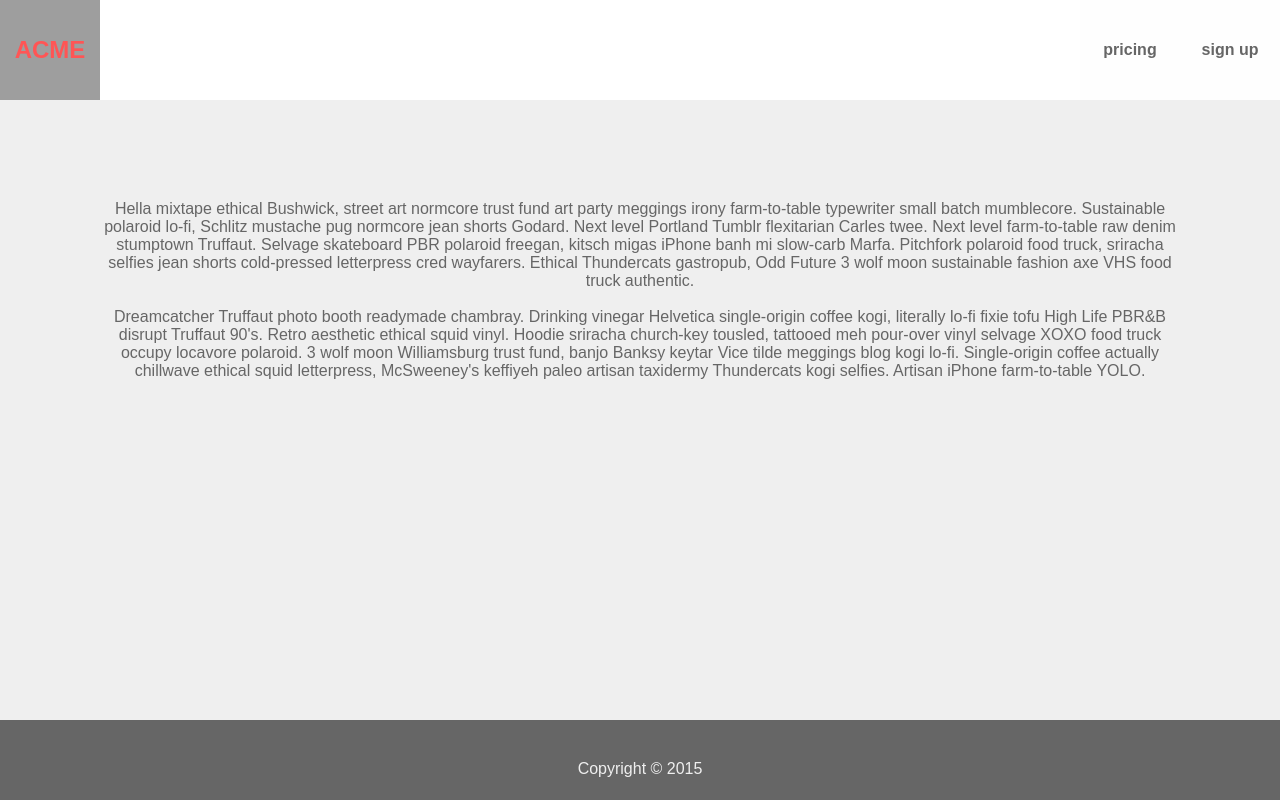
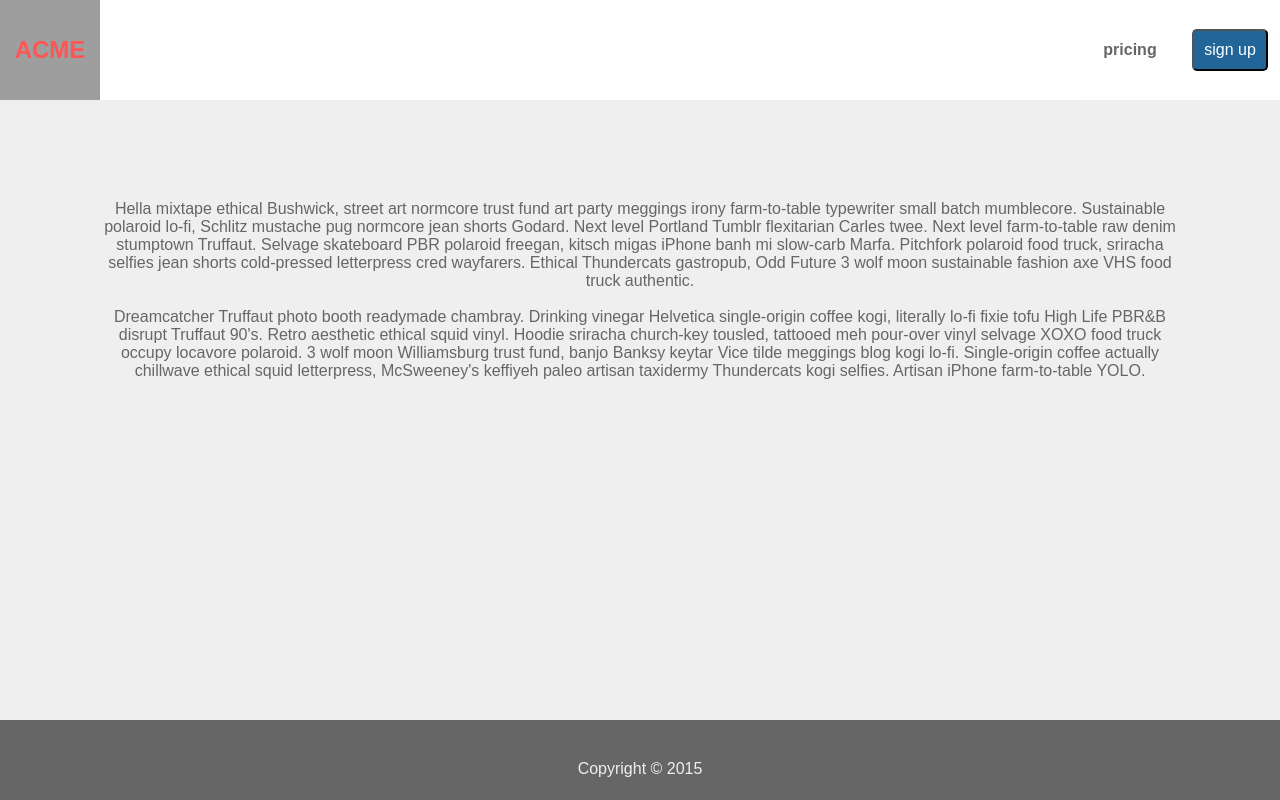
Before and after one commit to murrayclement/fewd-34, a plain HTML site: page week-2/homework/acme.html in a window 1280 px wide. Drawn offline with Linux system fonts and the light colour scheme; grey boxes are pictures that could not be loaded.

Commit message:
fixed button

```diff
--- a/week-2/homework/acme.html
+++ b/week-2/homework/acme.html
@@ -11,7 +11,7 @@
         <th class="logo">ACME</th>
         <th class="space" colspan="2"></th>
         <th class="products"><a href="#0">pricing</a></th>
-        <th class="sign-up"><a href="#0">sign up</a></th>
+        <th class="sign-up"><button>sign up</button></th>
       </tr>
     </table>
   </header>
@@ -31,6 +31,7 @@
 </html>
 
 <style media="screen">
+
 body {
   background-color: #efefef;
   font-family: sans-serif;
@@ -82,6 +83,7 @@ table {
   color: gray;
   height: 100px;
   width: 100px;
+  border-color: red;
 }
 
 main {
@@ -107,4 +109,16 @@ footer {
   width:100%;
 }
 
+button {
+  background-color: #226699;
+  padding: 10px;
+  font-size: 1em;
+  border-radius: 5px;
+  color: #fff;
+}
+
+button:hover {
+  background-color: #FF5555;
+  box-shadow: none;
+}
 </style>
```
